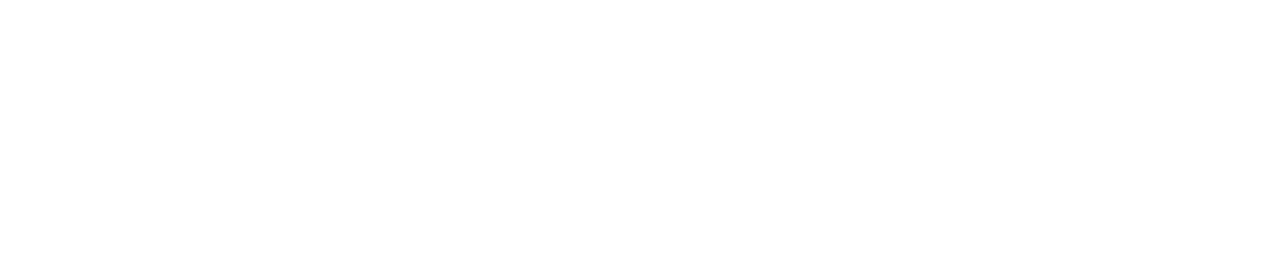
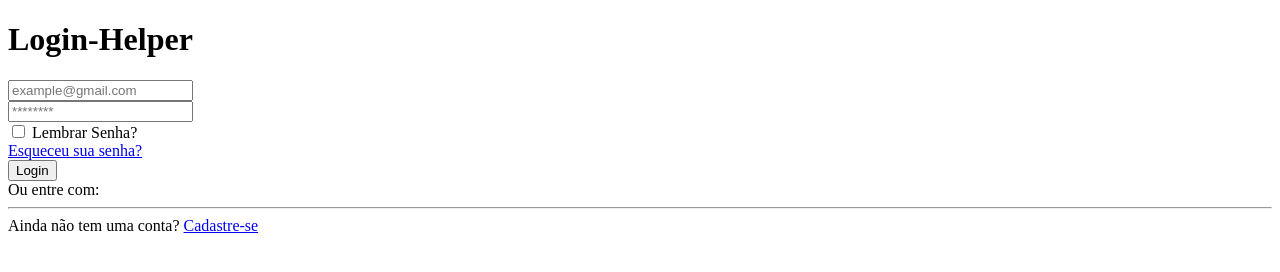
Before and after one commit to dhionasrm/Login, a plain HTML site: page index.html in a window 1280 px wide. Drawn offline with Linux system fonts and the light colour scheme.

Commit message:
Criação do esqueleto tela de login.

```diff
--- a/index.html
+++ b/index.html
@@ -17,11 +17,48 @@
     </head>
     <body>
         <header>
-
+            <h1>Login-Helper</h1>
         </header>
 
         <main>
+            <form>
+                <section class="inputs-container">
+                  <input type="email" placeholder="example@gmail.com">
 
+                  <div class="password-container">
+                      <input type="password" id="field-password" class="field-password" placeholder="********">
+                      <i></i>
+                      <i></i>
+                  </div>
+                </section>
+
+                <section class="password-infos">
+                    <div>
+                      <input type="checkbox">
+                      <span>Lembrar Senha?</span>
+                    </div>
+
+                    <a href="#">Esqueceu sua senha?</a>
+                </section>
+
+                <button id="btn-login">Login</button>
+
+                <section class="links-container">
+                    <span>Ou entre com:</span>
+
+                    <aside>
+                        <a href="#"><i></i></a>
+                        <a href="#"><i></i></a>
+                        <a href="#"><i></i></a>
+                    </aside>
+                </section>
+
+                <footer>
+                    <hr>
+                    <span>Ainda não tem uma conta? <a href="#">Cadastre-se</a></span>
+                </footer>
+            </form>
         </main>
+
     </body>
 </html>
```
